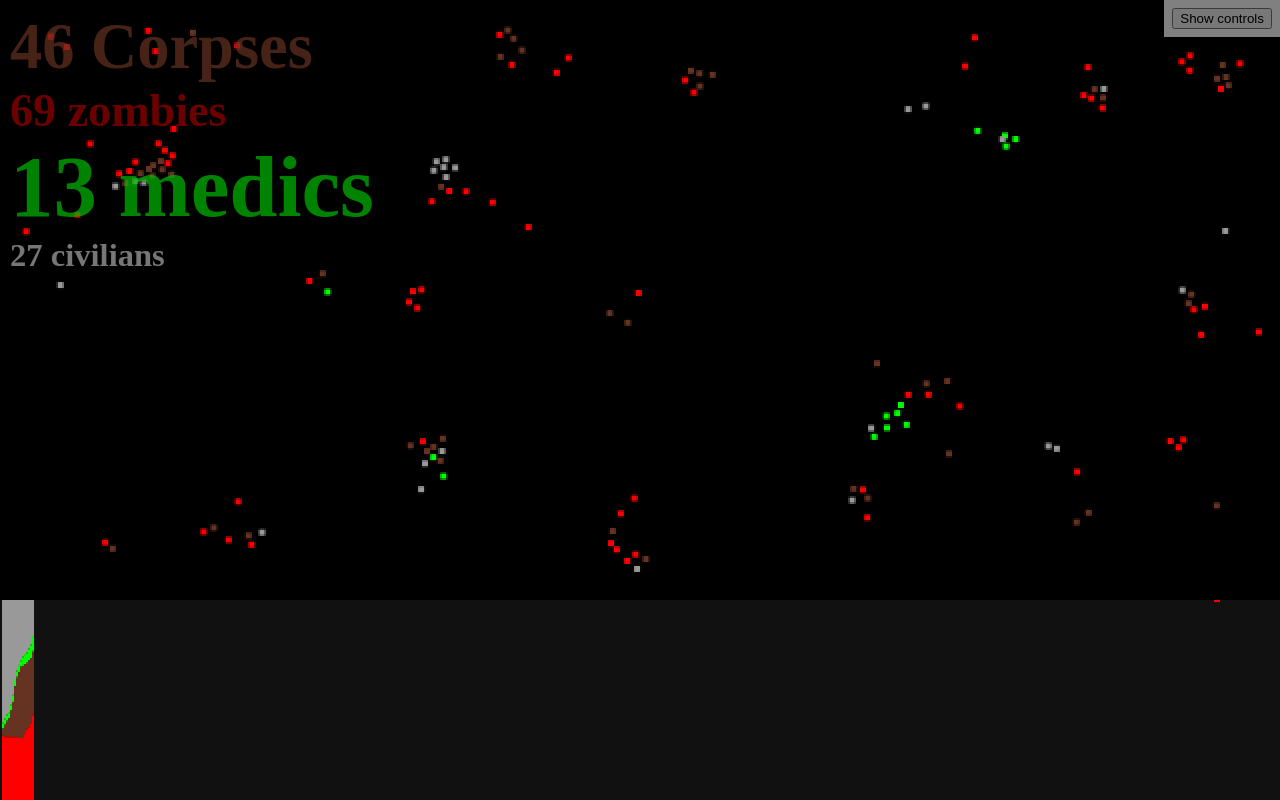
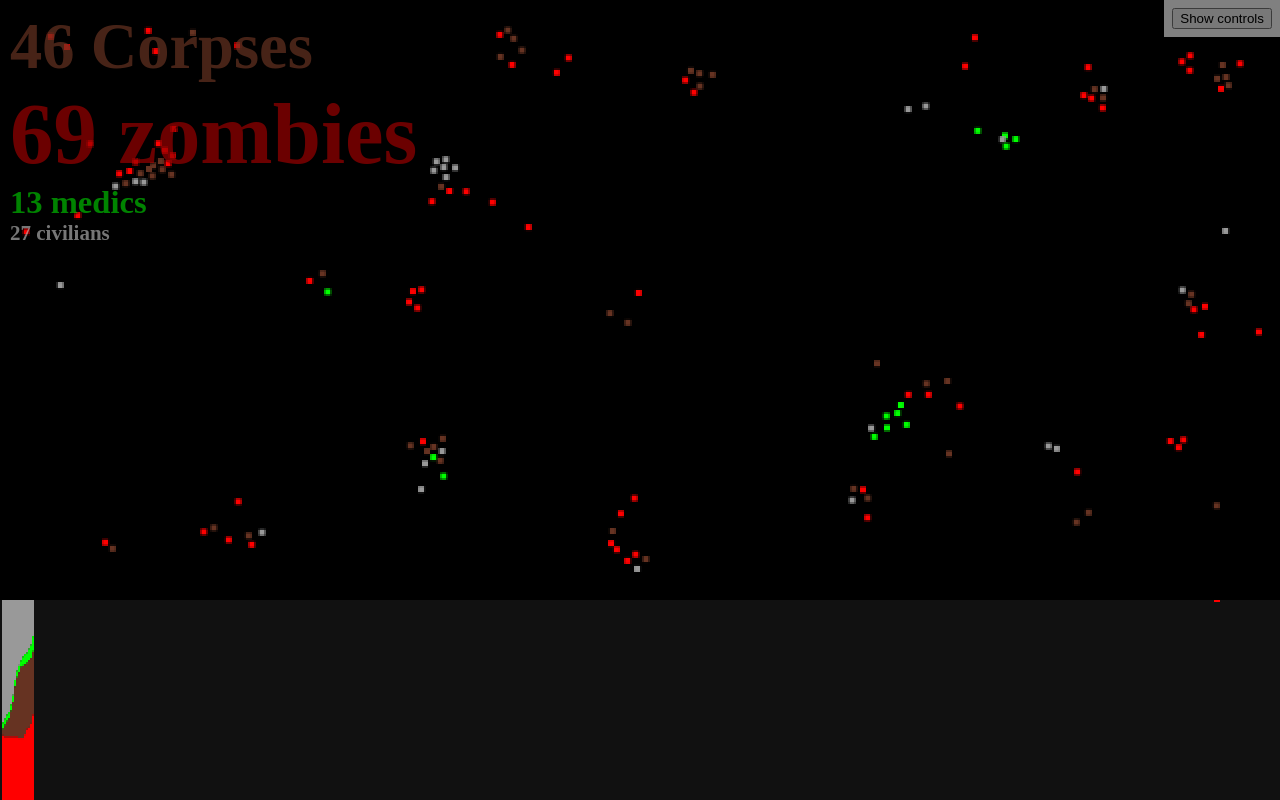
Before and after one commit to mrchimp/zombies-vs-medics, a Vue app: page / in a window 1280 px wide. Built offline with nearby package versions, Linux system fonts and the light colour scheme.

Commit message:
Use the right font sizes

```diff
--- a/src/components/ZombiesVsMedics.vue
+++ b/src/components/ZombiesVsMedics.vue
@@ -720,7 +720,7 @@ function updateCounts() {
       <div
         class="zombie-count"
         :style="{
-          'font-size': civilianFontSize,
+          'font-size': zombieFontSize,
         }"
       >
         {{ zombieCount }} zombies
@@ -728,7 +728,7 @@ function updateCounts() {
       <div
         class="medic-count"
         :style="{
-          'font-size': zombieFontSize,
+          'font-size': medicFontSize,
         }"
       >
         {{ medicCount }} medics
@@ -736,7 +736,7 @@ function updateCounts() {
       <div
         class="civilian-count"
         :style="{
-          'font-size': medicFontSize,
+          'font-size': civlianFontSize,
         }"
       >
         {{ civilianCount }} civilians
```
